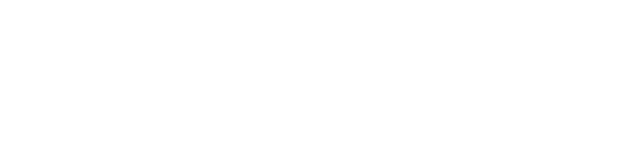
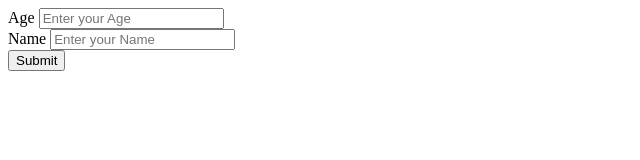
Before and after one commit to acciojob/promises-and-chains-mrmohitparmar, a website: page main.html in a window 1280 px wide. Shown: the whole page, without its empty margins (0-640 px from the left). Drawn offline with Linux system fonts and the light colour scheme.

Commit message:
created a submission

```diff
--- a/main.html
+++ b/main.html
@@ -7,6 +7,13 @@
 
   <body>
     <!-- write the body here -->
+	  <form onsubmit="vald(event)">
+		  <label for="age">Age</label>
+		  <input type="number" id="age" placeholder="Enter your Age"><br>
+		  <label for="name">Name</label>
+		  <input type="text" id="name" placeholder="Enter your Name"><br>
+		  <button type="submit" id="btn">Submit</button>
+	  </form>
 
     <script type="text/javascript" src="./script.js"></script>
   </body>
--- a/script.js
+++ b/script.js
@@ -1 +1,25 @@
-//your JS code here. If required.
+async function vald(e) {
+  e.preventDefault(); // stop page reload
+
+  let age = document.getElementById("age").value.trim();
+  let name = document.getElementById("name").value.trim();
+
+  // Validate
+  if (age === "" || name === "") {
+    alert("Please enter valid details");
+    return;
+  }
+
+  // Promise with delay
+  await new Promise((resolve) => {
+    setTimeout(() => {
+      resolve();
+    }, 4000);
+  });
+
+  if (age < 18) {
+    alert("Oh sorry. You aren't old enough.");
+  } else {
+    alert("Welcome " + name + "!");
+  }
+}
```
